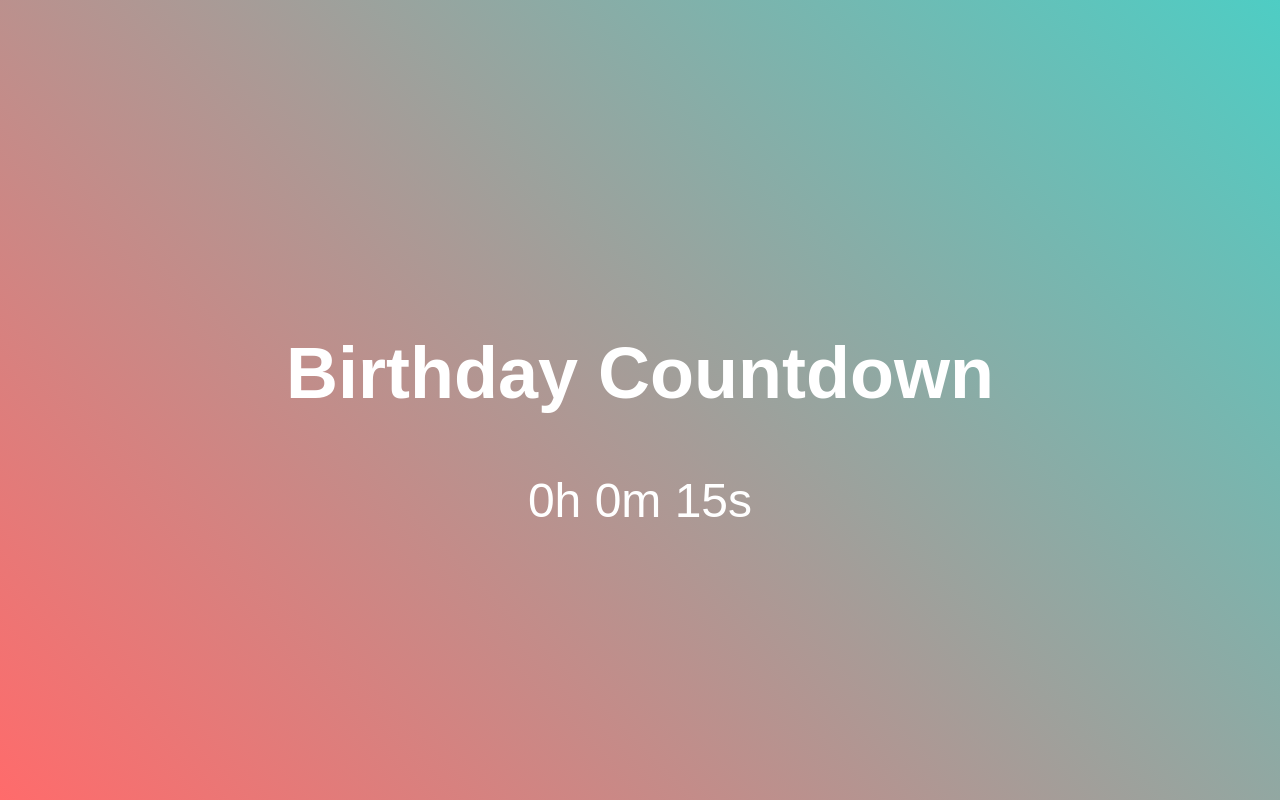
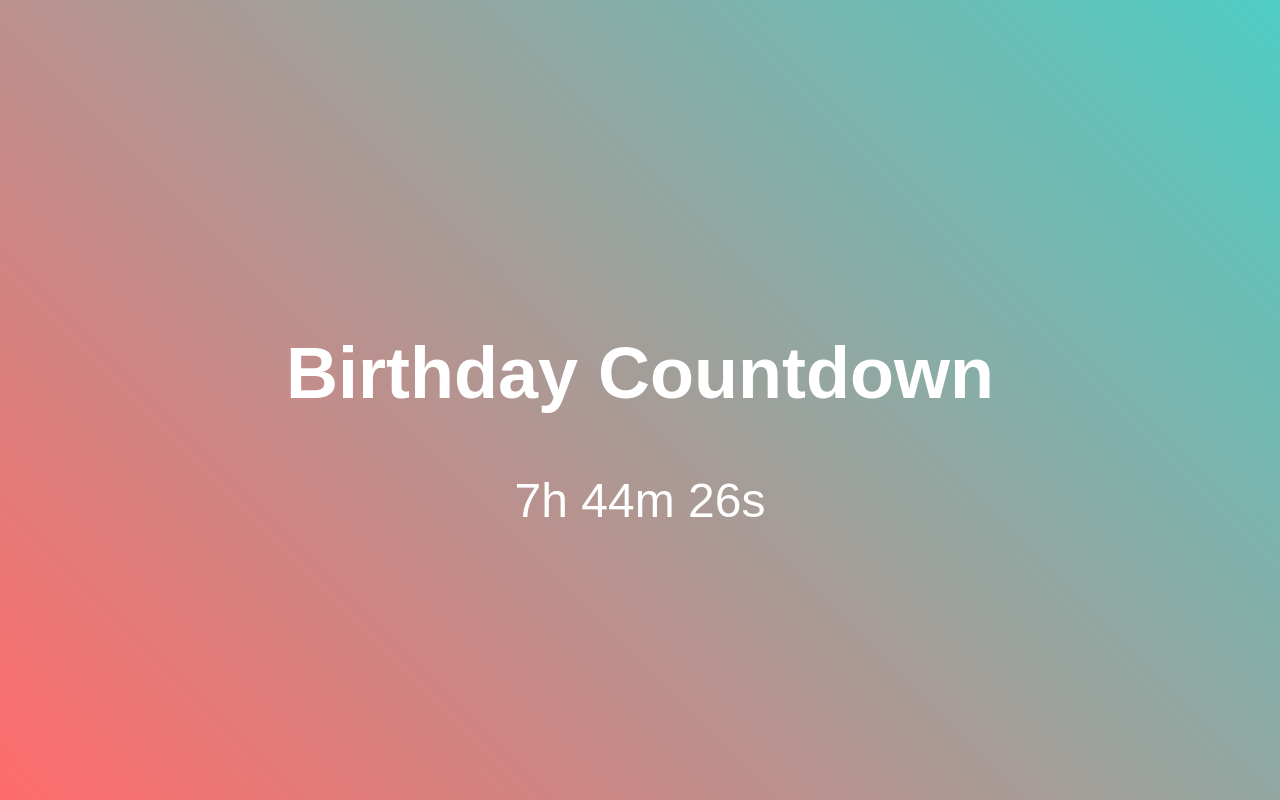
Before and after one commit to Tubelight30/birthdaydad, a plain HTML site: page index.html in a window 1280 px wide. Drawn offline with Linux system fonts and the light colour scheme.

Commit message:
Add VSCode settings and update countdown target to midnight tomorrow

```diff
--- a/index.html
+++ b/index.html
@@ -144,8 +144,11 @@
         }
 
         // Set the target date (10 seconds from now)
-        const targetTime = new Date(Date.now() + 20 * 1000);
-
+        // const targetTime = new Date(Date.now() + 20 * 1000);
+        // Set the target date to midnight tomorrow
+        const targetTime = new Date();
+        targetTime.setDate(targetTime.getDate() + 1);
+        targetTime.setHours(0, 0, 0, 0);
         function updateCountdown() {
             const now = new Date();
             const diff = targetTime - now;
```
